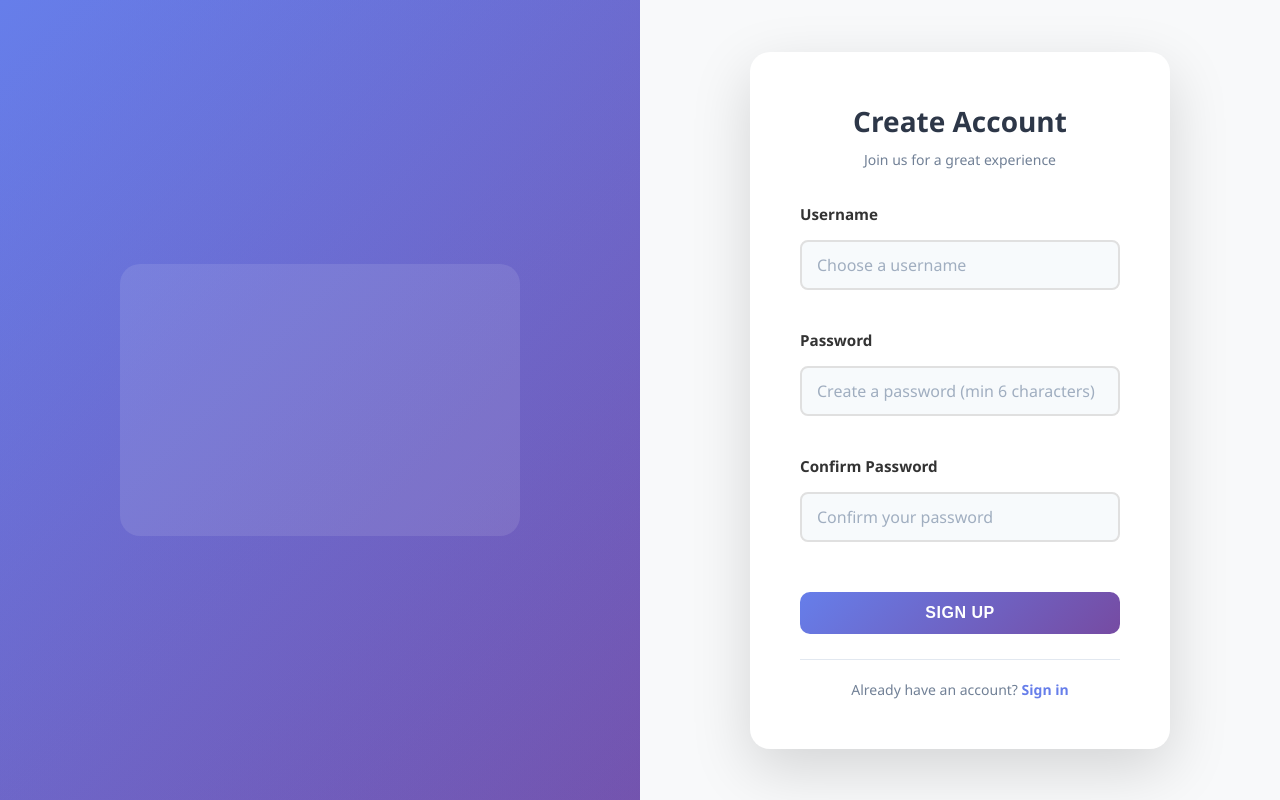
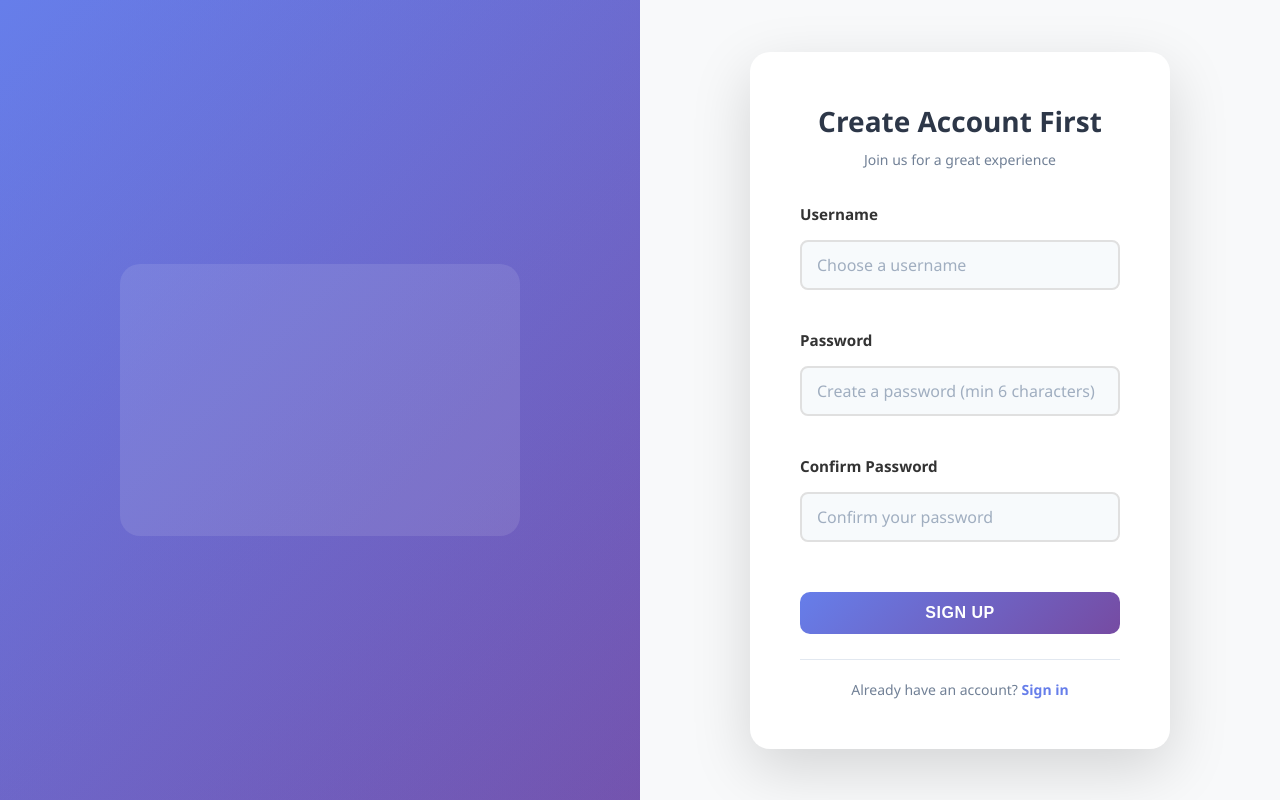
Before and after one commit to dulanjafernando/devops, a React (Vite) app in the folder docker-project-main/frontend/: page /signup in a window 1280 px wide. Built offline with nearby package versions, Linux system fonts and the light colour scheme.

Commit message:
Update signup.jsx

```diff
--- a/docker-project-main/frontend/src/signup.jsx
+++ b/docker-project-main/frontend/src/signup.jsx
@@ -71,7 +71,7 @@ function SignUp() {
       <div className="auth-right">
         <div className="form-box">
           <div className="form-header">
-            <h1>Create Account</h1>
+            <h1>Create Account First</h1>
             <p>Join us for a great experience</p>
           </div>
 
```
